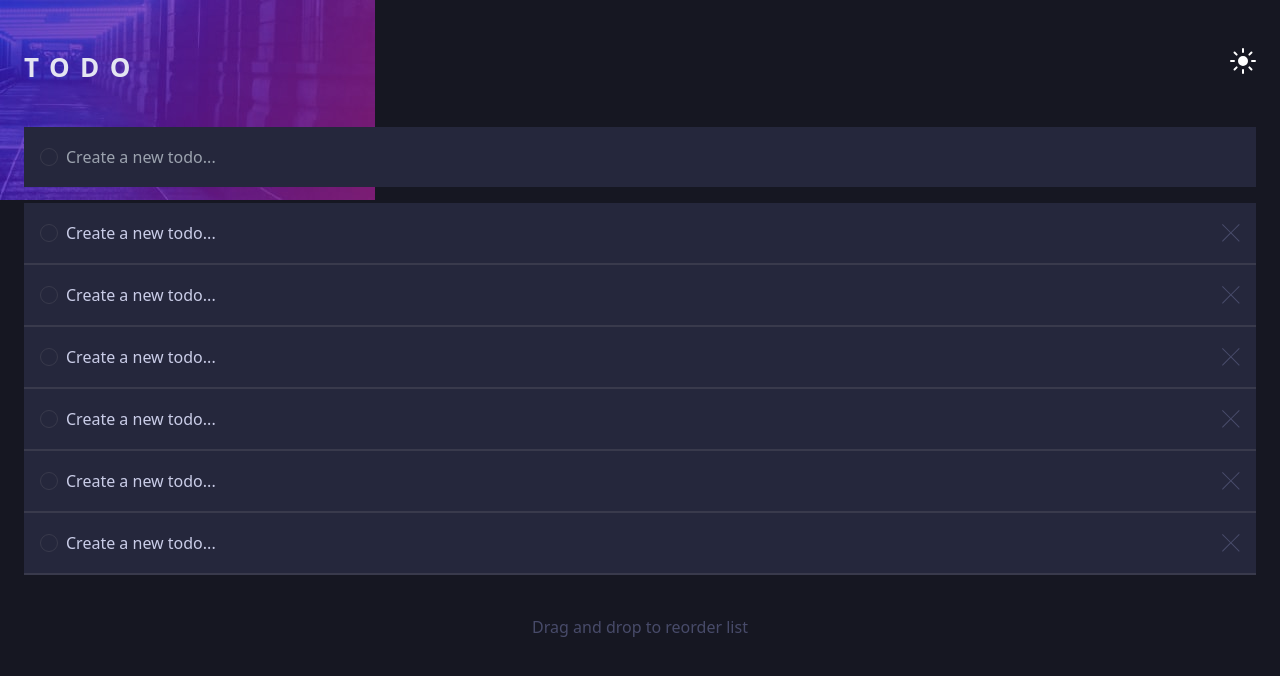
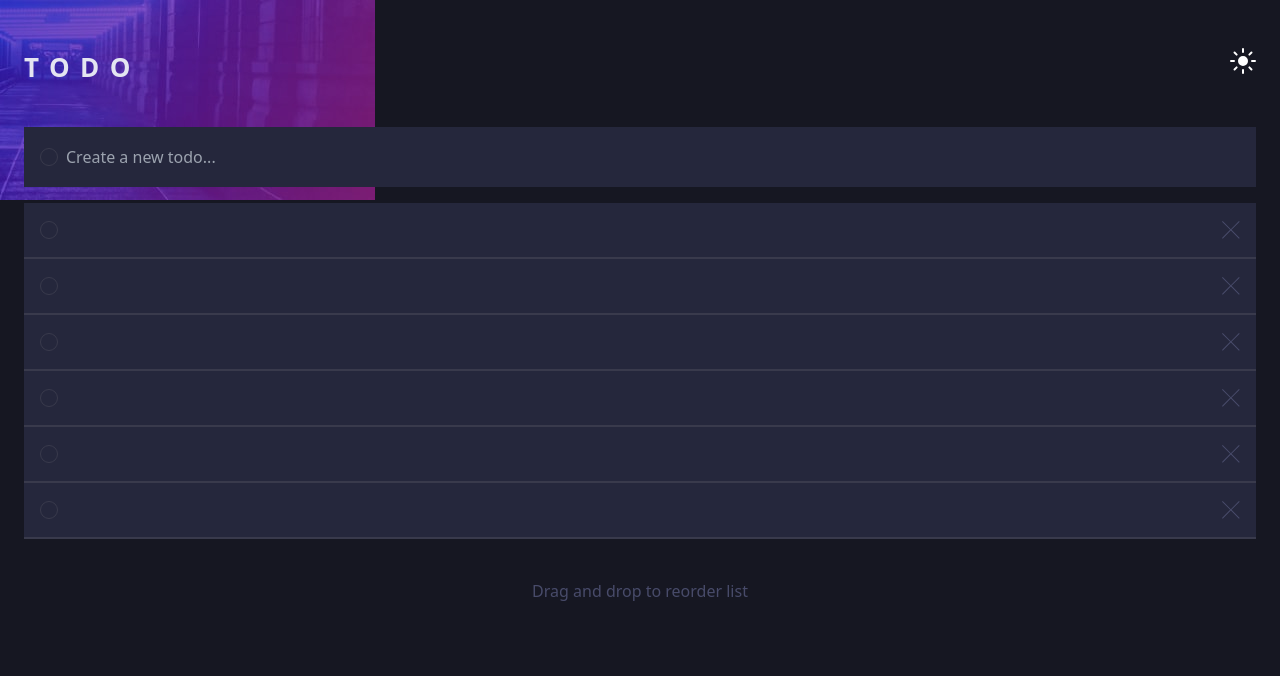
Before and after one commit to lucas-sk/Todo-app-FM, a React (Vite) app: page / in a window 1280 px wide. Shown: the top 676 px of the page. Built offline with nearby package versions, Linux system fonts and the light colour scheme.

Commit message:
feat: add props for todo component

```diff
--- a/src/components/Todo/index.tsx
+++ b/src/components/Todo/index.tsx
@@ -2,22 +2,27 @@ import { useState } from 'react';
 import { Checkbox } from '../CheckBox';
 import { Cross } from '../Cross';
 
-interface todoProps {}
+interface todoProps {
+  name: string,
+  check: boolean
+}
 
-export const Todo = () => {
+export const Todo = ({check, name}: todoProps) => {
   const [checked, setChecked] = useState(false);
 
   const handleCheckboxChange = () => {
+    console.log(check)
+    check = checked
     setChecked(!checked);
   };
   return (
-    <div className='flex min-w-[338px] items-center	justify-between border-b-2 border-zinc-900 bg-gray-700 px-4 py-[18px] hover:cursor-pointer'>
+    <div className='flex items-center	justify-between border-b-2 border-zinc-900 bg-gray-700 px-4 py-[18px] hover:cursor-pointer'>
       <label
         htmlFor=''
         className='flex items-center gap-2 hover:cursor-pointer'
       >
         <Checkbox checked={checked} onChange={handleCheckboxChange} />
-        <span className='text-white-500'>Create a new todo...</span>
+        <span className='text-white-500'>{name}</span>
       </label>
       <Cross />
     </div>
```
